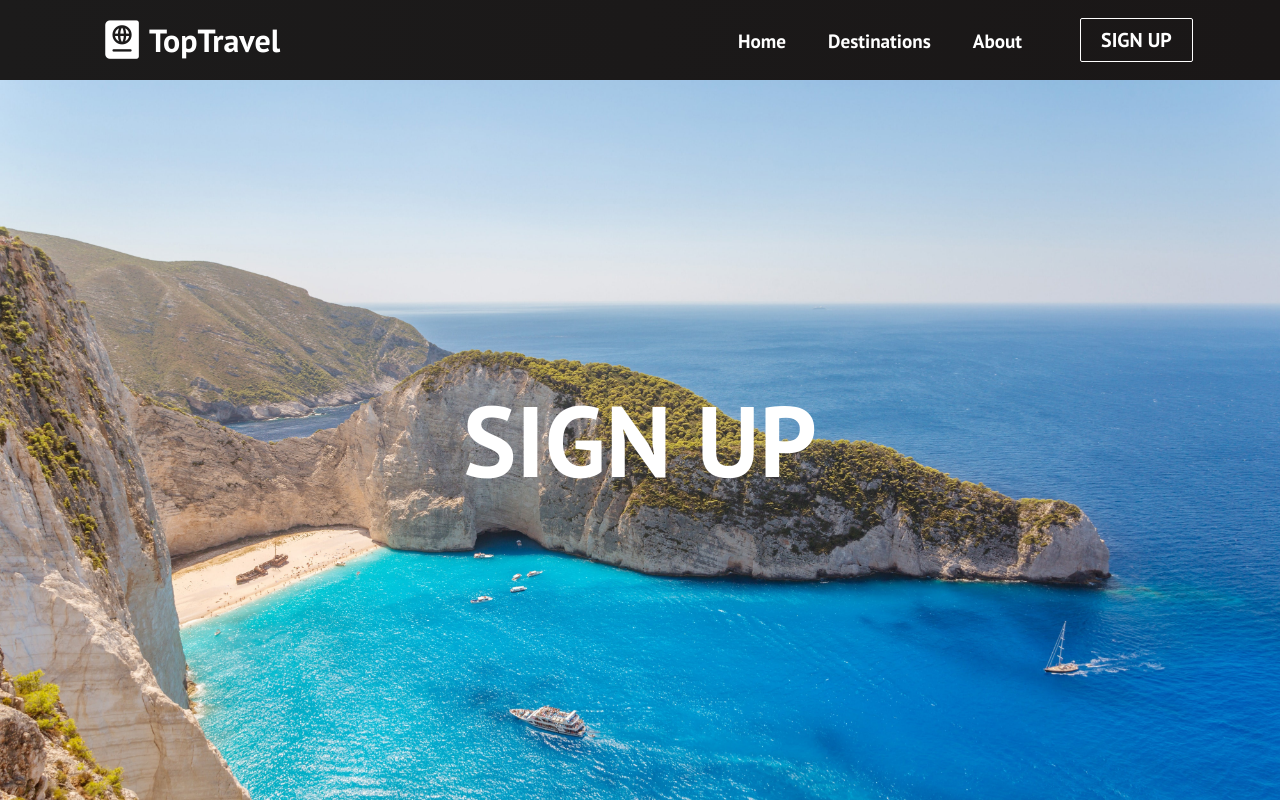
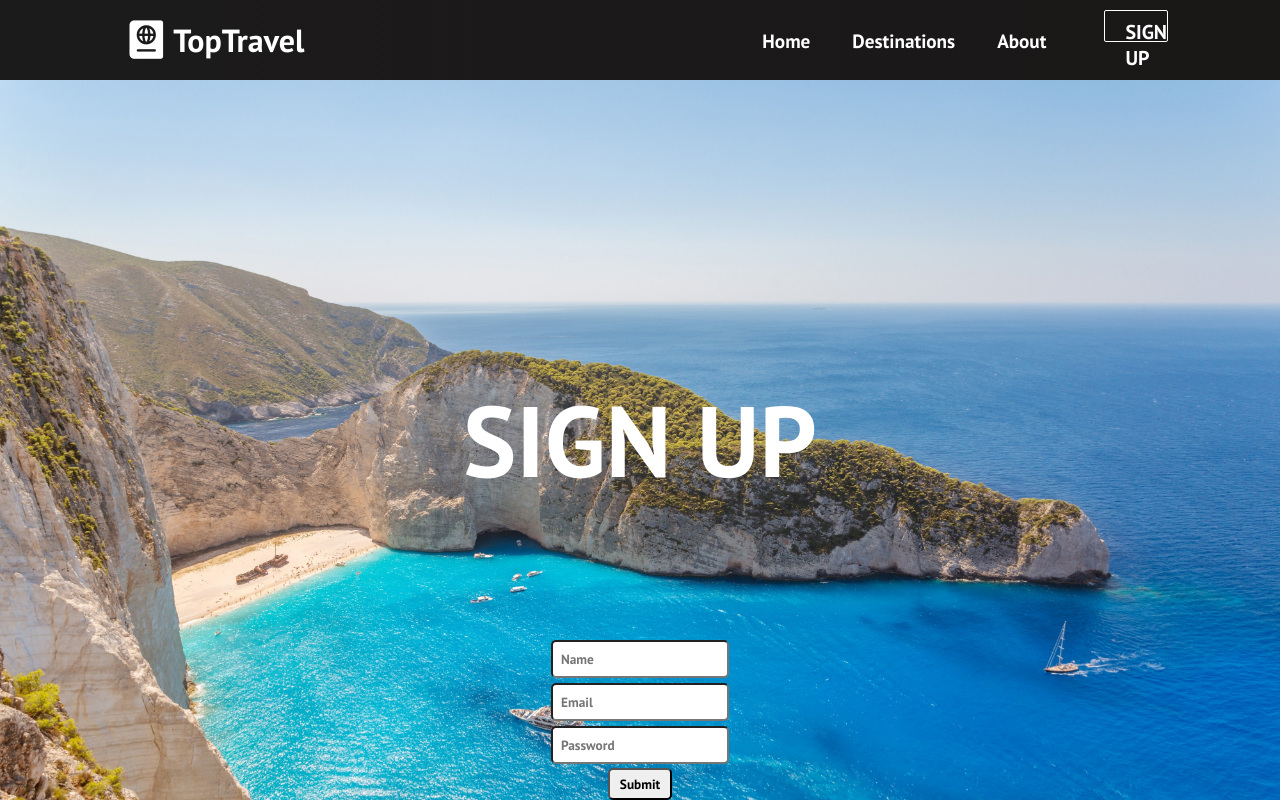
Before and after one commit to rosenbergmichael/react-app-april-2021, a React (Create React App) app: page /sign-up in a window 1280 px wide. Shown: the top 800 px of the page. Built offline with nearby package versions, Linux system fonts and the light colour scheme.

Commit message:
in SignUp.css add styling for input and button

```diff
--- a/src/components/SignUp.css
+++ b/src/components/SignUp.css
@@ -4,5 +4,20 @@
   /* width: 60%; */
   align-items: center;
   justify-content: center;
-  margin-bottom: 120px;
+  margin-bottom: 1rem;
+  margin-top: -10rem;
+
 }
+
+input {
+  padding: .5rem;
+  margin-bottom: .3rem;
+  border-radius: 5px;
+}
+
+button {
+  padding: .2rem;
+  height: 2rem;
+  width: 4rem;
+  border-radius: 5px;
+}
```
